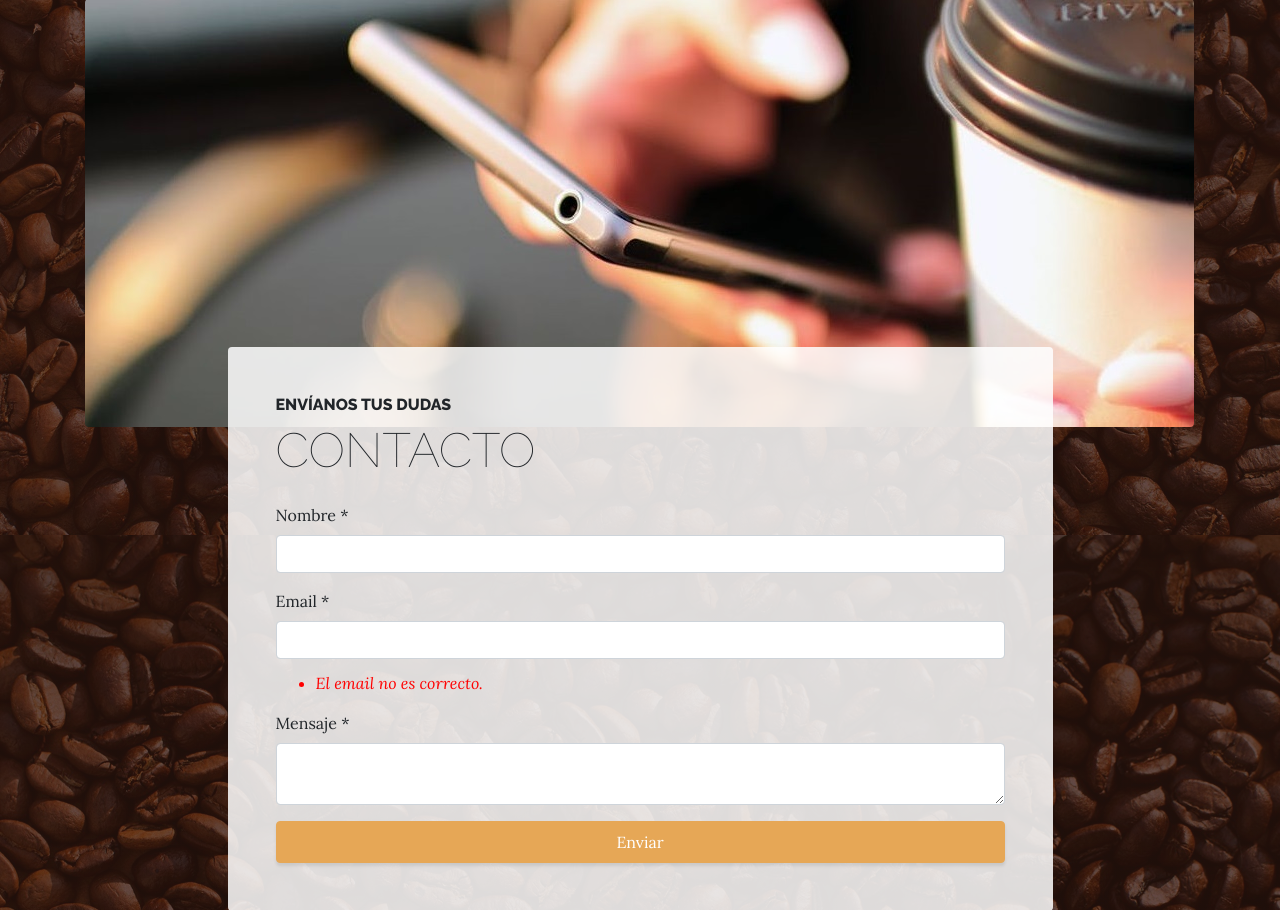
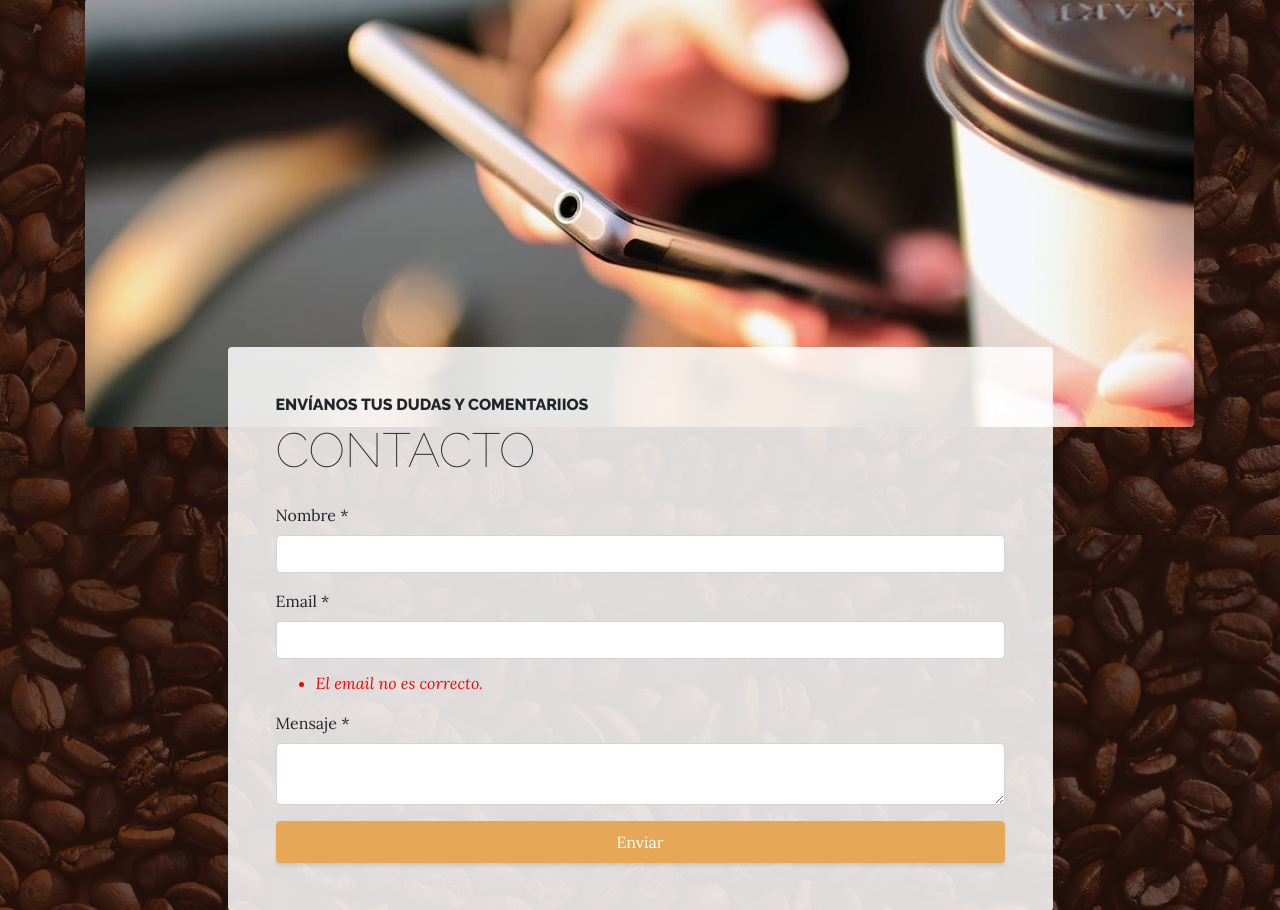
Before and after one commit to JavierHdzA/cafeteria, a Django app: page /contact/ in a window 1280 px wide. Shown: the part 441-1351 px from the top of the page. Run offline with Django 4.2, Linux system fonts and the light colour scheme; some libraries are stand-ins or nearby versions.

Commit message:
prueba de seguridad

```diff
--- a/core/templates/core/contact.html
+++ b/core/templates/core/contact.html
@@ -13,7 +13,7 @@
         <div class="col-xl-9 col-lg-10 mx-auto">
           <div class="bg-faded rounded p-5">
             <h2 class="section-heading mb-4">
-              <span class="section-heading-upper">Envíanos tus dudas</span>
+              <span class="section-heading-upper">Envíanos tus dudas y comentariios</span>
               <span class="section-heading-lower">Contacto</span>
             </h2>
 
```
Also changed, not shown: core/templates/core/base.html (line endings or trailing spaces).
